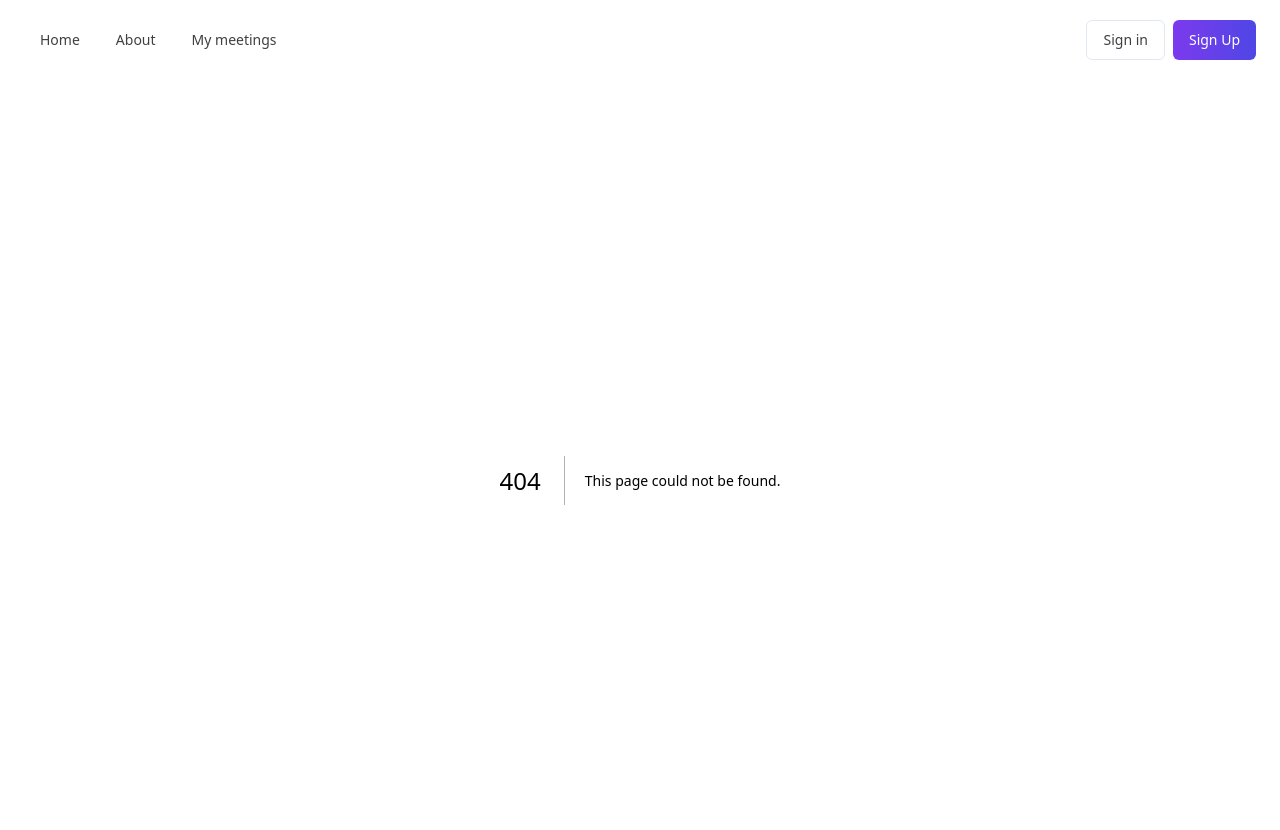
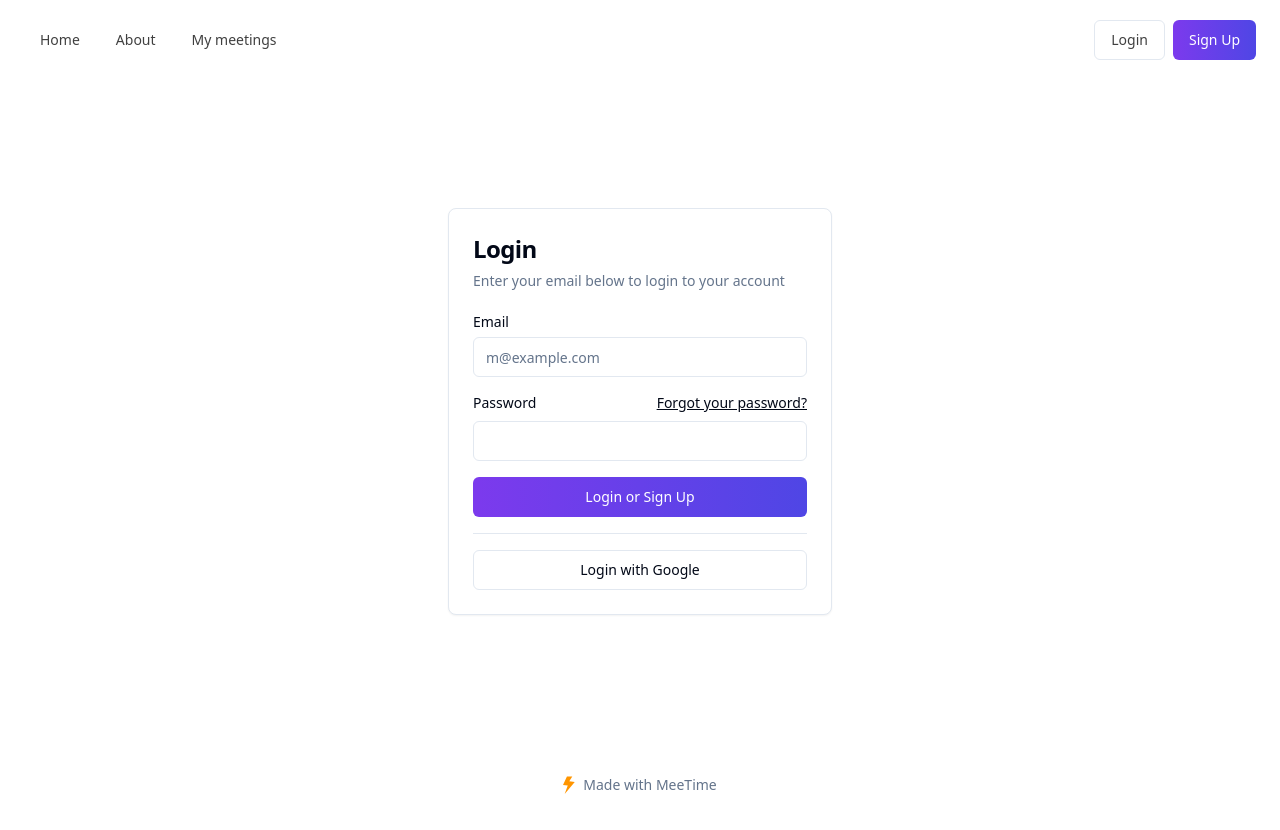
Before and after one commit to IgorDuino/meetime, a Next.js app in the folder frontend/: page /auth in a window 1280 px wide. Before the commit this address had no page. Shown: the top 830 px of the page. Built offline with nearby package versions, Linux system fonts and the light colour scheme.

Commit message:
add auth page layout

```diff
--- /dev/null
+++ b/frontend/src/app/auth/page.tsx
@@ -0,0 +1,57 @@
+import Link from "next/link"
+
+import { Button } from "@/components/ui/button"
+import {
+  Card,
+  CardContent,
+  CardDescription,
+  CardHeader,
+  CardTitle,
+} from "@/components/ui/card"
+import { Input } from "@/components/ui/input"
+import { Label } from "@/components/ui/label"
+
+export default function LoginForm() {
+  return (
+    <div className="container py-24 lg:py-32">
+
+    <Card className="mx-auto max-w-sm">
+      <CardHeader>
+        <CardTitle className="text-2xl">Login</CardTitle>
+        <CardDescription>
+          Enter your email below to login to your account
+        </CardDescription>
+      </CardHeader>
+      <CardContent>
+        <div className="grid gap-4">
+          <div className="grid gap-2">
+            <Label htmlFor="email">Email</Label>
+            <Input
+              id="email"
+              type="email"
+              placeholder="m@example.com"
+              required
+            />
+          </div>
+          <div className="grid gap-2">
+            <div className="flex items-center">
+              <Label htmlFor="password">Password</Label>
+              <Link href="#" className="ml-auto inline-block text-sm underline">
+                Forgot your password?
+              </Link>
+            </div>
+            <Input id="password" type="password" required />
+          </div>
+          <Button type="submit" variant="action" className="w-full">
+            Login or Sign Up
+          </Button>
+          <hr></hr>
+          <Button variant="outline" className="w-full">
+            Login with Google
+          </Button>
+        </div>
+      </CardContent>
+    </Card>
+    </div>
+  )
+}
--- a/frontend/src/app/layout.tsx
+++ b/frontend/src/app/layout.tsx
@@ -1,6 +1,7 @@
 import "~/styles/globals.css";
 
 import Header from "~/components/elements/header";
+import Footer from "~/components/elements/footer";
 
 import { GeistSans } from "geist/font/sans";
 import { type Metadata } from "next";
@@ -19,6 +20,7 @@ export default function RootLayout({
       <body>
       <Header />
       {children}
+      <Footer />
       </body>
     </html>
   );
--- a/frontend/src/app/page.tsx
+++ b/frontend/src/app/page.tsx
@@ -1,5 +1,6 @@
 import { Button } from "@/components/ui/button";
 import { Input } from "@/components/ui/input"
+import Link from "next/link";
 
 export default function HeroSectionImageWithReviews() {
   return (
@@ -19,7 +20,9 @@ export default function HeroSectionImageWithReviews() {
             <div className="mt-7 grid gap-3 w-full sm:inline-flex">
                   <div className="flex w-full max-w-lg items-center space-x-2">
                     <Input type="email" placeholder="Meeting title" />
-                    <Button variant="action" type="submit">Create</Button>
+                    <Button variant="action" type="submit" asChild>
+                      <Link href="/create-event">Create</Link>
+                    </Button>
                   </div>
             </div>
 
--- /dev/null
+++ b/frontend/src/components/elements/footer.tsx
@@ -0,0 +1,20 @@
+import { JSX, SVGProps } from "react"
+
+export default function Component() {
+  return (
+    <footer className="py-6 w-full bottom-0">
+      <div className="container flex items-center justify-center gap-2">
+        <CloudLightningIcon className="h-4 w-4" />
+        <p className="text-sm text-muted-foreground">Made with MeeTime</p>
+      </div>
+    </footer>
+  )
+}
+
+function CloudLightningIcon(props: JSX.IntrinsicAttributes & SVGProps<SVGSVGElement>) {
+  return (
+    <svg width="12" height="36" viewBox="0 0 24 36" fill="none" xmlns="http://www.w3.org/2000/svg">
+<path fill-rule="evenodd" clip-rule="evenodd" d="M9.49132 18.8569L0 17.9648L7.86875 0.75H18.6265L12.5268 10.6268L23.5 11.8402L3.35714 36L9.49132 18.8569Z" fill="#FF9500"/>
+</svg>
+  )
+}
--- a/frontend/src/components/elements/header.tsx
+++ b/frontend/src/components/elements/header.tsx
@@ -57,8 +57,12 @@ export default function Header () {
         </NavigationMenuList>
       </NavigationMenu>
       <div className="ml-auto flex gap-2">
-        <Button variant="outline" className="text-neutral-700">Sign in</Button>
-        <Button  variant="action">Sign Up</Button>
+        <Button variant="outline" className="text-neutral-700" asChild>
+          <Link href="/auth">Login</Link>
+        </Button>
+        <Button  variant="action" asChild>
+        <Link href="/auth">Sign Up</Link>
+        </Button>
       </div>
     </header>
   )
```
